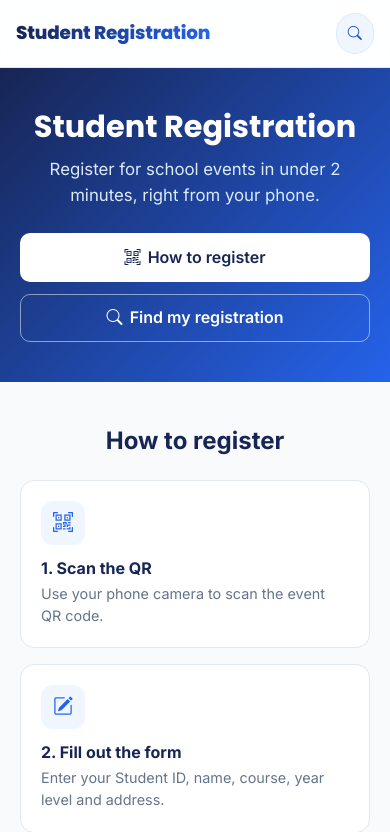
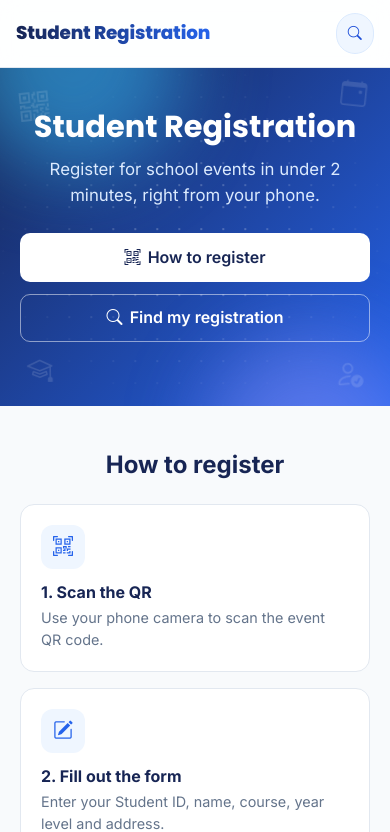
Before and after one commit to carl-webKarpe/BSTM-INFO, a PHP site: page / in a window 390 px wide. Shown: the top 832 px of the page. Run offline with PHP 8.4, Linux system fonts and the light colour scheme; some libraries are stand-ins or nearby versions.

Commit message:
Add a subtle animated background to the home banner
A drifting dot grid, slow glowing orbs and floating school icons.
On phones there are fewer, smaller icons kept clear of the buttons.
Motion stops when the device asks for reduced motion.

Co-Authored-By: Claude Opus 5.5 <noreply@anthropic.com>
Claude-Session: https://claude.ai/code/session_01DU4qGqQbKqjFNmjhsi7ZC6

```diff
--- a/assets/css/app.css
+++ b/assets/css/app.css
@@ -556,3 +556,50 @@ textarea.input { min-height: 90px; resize: vertical; }
   .l-steps { grid-template-columns: 1fr; }
   .l-lookup { flex-direction: column; align-items: stretch; text-align: center; }
 }
+
+/* ---------- home banner: animated background ---------- */
+.l-hero { position: relative; overflow: hidden; isolation: isolate; }
+.l-hero .l-wrap { position: relative; z-index: 2; }
+.hero-bg { position: absolute; inset: 0; z-index: 0; pointer-events: none; }
+/* faint dot grid that fades toward the edges */
+.hero-bg::before {
+  content: ""; position: absolute; inset: 0;
+  background-image: radial-gradient(rgba(255, 255, 255, .22) 1px, transparent 1.4px);
+  background-size: 22px 22px;
+  -webkit-mask-image: radial-gradient(ellipse at center, #000 20%, transparent 75%);
+          mask-image: radial-gradient(ellipse at center, #000 20%, transparent 75%);
+  animation: dots-move 40s linear infinite;
+}
+@keyframes dots-move { to { background-position: 220px 110px; } }
+/* slow glowing orbs */
+.orb { position: absolute; border-radius: 50%; filter: blur(50px); opacity: .55; }
+.o1 { width: 320px; height: 320px; background: #38BDF8; top: -140px; left: -80px; animation: drift1 16s ease-in-out infinite alternate; }
+.o2 { width: 280px; height: 280px; background: #818CF8; bottom: -150px; right: -60px; animation: drift2 18s ease-in-out infinite alternate; }
+.o3 { width: 200px; height: 200px; background: #22D3EE; top: 30%; left: 55%; opacity: .25; animation: drift3 22s ease-in-out infinite alternate; }
+@keyframes drift1 { to { transform: translate(120px, 60px) scale(1.1); } }
+@keyframes drift2 { to { transform: translate(-140px, -50px) scale(1.15); } }
+@keyframes drift3 { to { transform: translate(-180px, 40px) scale(.9); } }
+/* floating outline icons */
+.fl { position: absolute; color: rgba(255, 255, 255, .16); font-size: 2.2rem; animation: bob 7s ease-in-out infinite; }
+.i1 { top: 16%; left: 8%;  font-size: 2.6rem; }
+.i2 { top: 62%; left: 14%; animation-delay: -2s; }
+.i3 { top: 20%; right: 10%; animation-delay: -4s; }
+.i4 { top: 66%; right: 16%; font-size: 2.6rem; animation-delay: -1s; }
+.i5 { top: 8%;  left: 34%; font-size: 1.6rem; animation-delay: -3s; }
+.i6 { bottom: 8%; right: 36%; font-size: 1.6rem; animation-delay: -5s; }
+@keyframes bob { 0%, 100% { transform: translateY(0) rotate(-6deg); } 50% { transform: translateY(-14px) rotate(6deg); } }
+
+@media (max-width: 640px) {
+  .orb { filter: blur(40px); }
+  .o1 { width: 220px; height: 220px; } .o2 { width: 200px; height: 200px; } .o3 { display: none; }
+  .fl { font-size: 1.6rem; color: rgba(255, 255, 255, .13); }
+  .i1 { top: 5%; left: 5%; font-size: 1.8rem; }
+  .i3 { top: 6%; right: 6%; }
+  .l-hero { padding-bottom: 4rem; }
+  .i2 { top: auto; bottom: 10px; left: 7%; }
+  .i4 { top: auto; bottom: 8px; right: 7%; font-size: 1.8rem; }
+  .i5, .i6 { display: none; }
+}
+@media (prefers-reduced-motion: reduce) {
+  .hero-bg::before, .orb, .fl { animation: none; }
+}
--- a/index.php
+++ b/index.php
@@ -9,6 +9,16 @@ require __DIR__ . '/includes/public_layout.php';
 public_header('Welcome', ['wide' => true]);
 ?>
 <section class="l-hero">
+  <!-- animated background (decorative only) -->
+  <div class="hero-bg" aria-hidden="true">
+    <span class="orb o1"></span><span class="orb o2"></span><span class="orb o3"></span>
+    <i class="bi bi-qr-code fl i1"></i>
+    <i class="bi bi-mortarboard fl i2"></i>
+    <i class="bi bi-calendar-event fl i3"></i>
+    <i class="bi bi-person-check fl i4"></i>
+    <i class="bi bi-qr-code-scan fl i5"></i>
+    <i class="bi bi-ticket-perforated fl i6"></i>
+  </div>
   <div class="l-wrap">
     <h1>Student Registration</h1>
     <p>Register for school events in under 2 minutes, right from your phone.</p>
```
